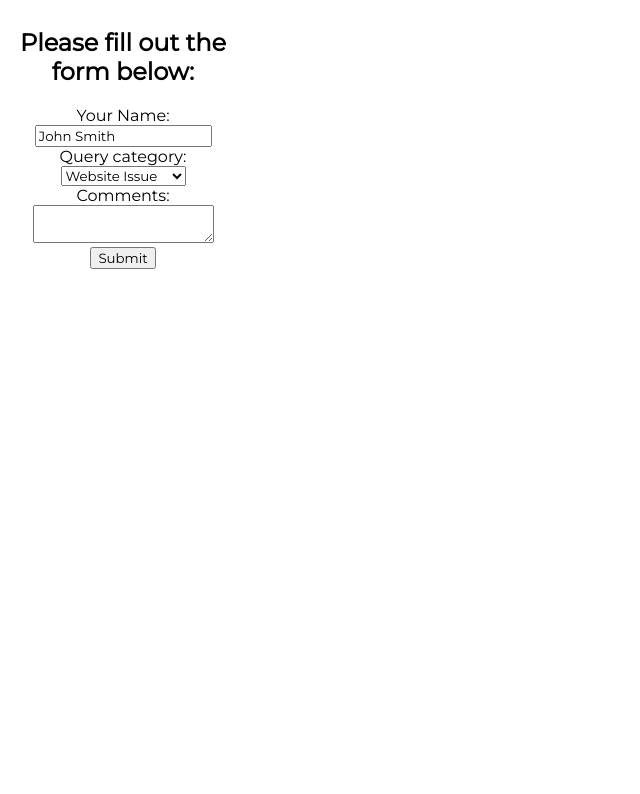
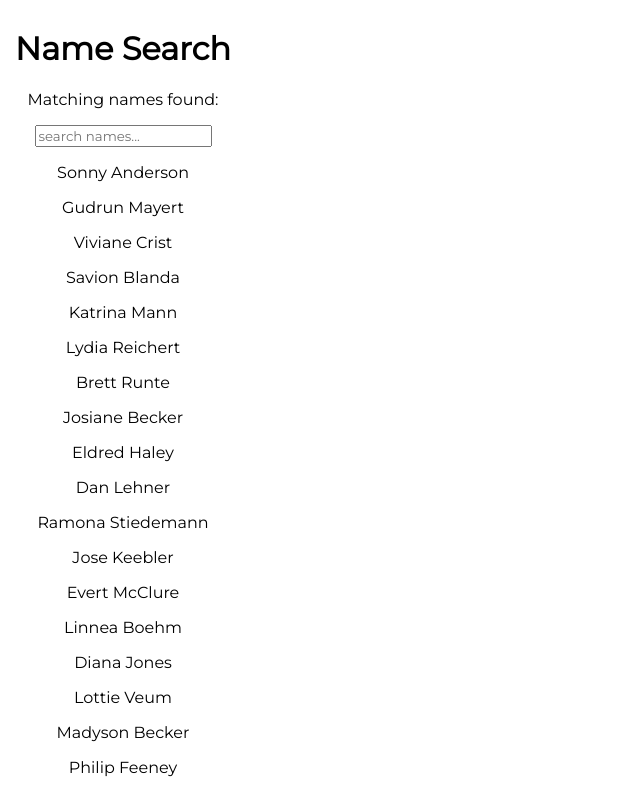
Before and after one commit to patthoege/funtional-component-css-challenge, a React (Create React App) app in the folder my-app/: page / in a window 1280 px wide. Shown: the top 794 px of the page, without its empty margins (0-640 px from the left). Built offline with nearby package versions, Linux system fonts and the light colour scheme.

Commit message:
how to filter search bar

```diff
--- a/my-app/src/App.js
+++ b/my-app/src/App.js
@@ -1,4 +1,5 @@
 import css from './App.module.css';
+import SearchBar from './components/SearchBar';
 // import EventClass from './components/EventClass';
 // import EventsFunctional from './components/EventsFunctional';
 // import Sidebar from './components/Sidebar';
@@ -14,7 +15,7 @@
 // import RenderingLists from './components/RenderingLists';
 // import Content from './components/Content'
 // import ControlledForm from './components/ControlledForm';
-import UncontrolledForm from './components/UncontrolledForm';
+// import UncontrolledForm from './components/UncontrolledForm';
 // import Clock from "./components/Clock";
 // import LifeCyclesCDM from "./components/LifeCyclesCDM";
 // import LifeCyclesCDU from "./components/LifeCyclesCDU";
@@ -44,7 +45,8 @@
       {/* <LifeCyclesCDU /> */}
       {/* <LifeCyclesCWU /> */}
       {/* <ControlledForm /> */}
-      <UncontrolledForm />
+      {/* <UncontrolledForm /> */}
+      <SearchBar />
     </div>
   );
 }
--- /dev/null
+++ b/my-app/src/components/SearchBar.js
@@ -0,0 +1,44 @@
+import React, { Component } from 'react'
+import importedNames from '../names'
+
+export class SearchBar extends Component {
+    constructor(props) {
+      super(props)
+
+      this.state = {
+          names : importedNames
+      }
+    }
+    handleChange = (event) => {
+        const inputText = event.target.value.toLowerCase()
+        console.log(inputText)
+        const filteredNames = importedNames.filter(name => {
+          return name.toLowerCase().includes(inputText)
+      })
+      this.setState({
+        names: filteredNames
+    })
+    }
+  render() {
+    return (
+        <div>
+        <h1>Name Search</h1>
+        <p>Matching names found: {this.state.names.lenght}</p>
+        <form>
+            <input
+                onChange={(event) => this.handleChange(event)}
+                type="text"
+                placeholder="search names..."
+            />
+        </form>
+        <div style={{margin: 'auto'}}>
+           {this.state.names.map(name => {
+            return <p key={name}>{name}</p>
+           })}
+        </div>
+    </div>
+    )
+  }
+}
+
+export default SearchBar
--- /dev/null
+++ b/my-app/src/names.js
@@ -0,0 +1,103 @@
+const names = [
+    "Sonny Anderson",
+    "Gudrun Mayert",
+    "Viviane Crist",
+    "Savion Blanda",
+    "Katrina Mann",
+    "Lydia Reichert",
+    "Brett Runte",
+    "Josiane Becker",
+    "Eldred Haley",
+    "Dan Lehner",
+    "Ramona Stiedemann",
+    "Jose Keebler",
+    "Evert McClure",
+    "Linnea Boehm",
+    "Diana Jones",
+    "Lottie Veum",
+    "Madyson Becker",
+    "Philip Feeney",
+    "Kobe Kuhic",
+    "Jessica Wisoky",
+    "Kasey Auer",
+    "Arnoldo Sipes",
+    "Madisen Davis",
+    "Alex Swaniawski",
+    "Helene Jenkins",
+    "Leone Olson",
+    "Ola Lockman",
+    "Kaylie Mueller",
+    "Kitty Steuber",
+    "Ralph Mosciski",
+    "Zane Bradtke",
+    "Syble Torp",
+    "Luella Weimann",
+    "Rigoberto Dicki",
+    "Andre Gusikowski",
+    "Moshe Torphy",
+    "Rhoda Rosenbaum",
+    "Libby Spinka",
+    "Maeve Zieme",
+    "Sydney Gleichner",
+    "Jimmy Blick",
+    "Tara Casper",
+    "Cayla Upton",
+    "Keith Wyman",
+    "Derick Emmerich",
+    "Nia Waelchi",
+    "Armani Nienow",
+    "Keyon DuBuque",
+    "Keeley Doyle",
+    "Kristoffer Monahan",
+    "Brendon Orn",
+    "Brandy Romaguera",
+    "Lyda Hane",
+    "Lisandro Bauch",
+    "Oma Hirthe",
+    "Caleb Dicki",
+    "Sydney O'Kon",
+    "Missouri Greenholt",
+    "Kylie Green",
+    "Kiel Erdman",
+    "Anahi Balistreri",
+    "Rico Rippin",
+    "Ramiro Dach",
+    "Princess Bosco",
+    "Pink Stoltenberg",
+    "Adan Rau",
+    "Dessie Heller",
+    "Nyah Zulauf",
+    "Makayla Fisher",
+    "Neoma Stanton",
+    "Ebba Dooley",
+    "Rachel Denesik",
+    "Drew Crist",
+    "Wava Will",
+    "Loraine Macejkovic",
+    "Americo Mann",
+    "Jules Konopelski",
+    "Gloria Ankunding",
+    "Austin Wilderman",
+    "Sage Veum",
+    "Dorris Friesen",
+    "Wellington Klein",
+    "Asa Quitzon",
+    "Misty Schumm",
+    "Muhammad Bayer",
+    "Dante Ondricka",
+    "Lurline Kuvalis",
+    "Conner Herzog",
+    "Shanie Franecki",
+    "Lois Bednar",
+    "Carey Predovic",
+    "Adelbert Heidenreich",
+    "Romaine Jacobs",
+    "Jake Schuppe",
+    "Meta Parisian",
+    "Dillon Feest",
+    "Amanda O'Keefe",
+    "Kaitlyn O'Keefe",
+    "Earnest Jenkins",
+    "Reymundo Gleason"
+]
+export default names
```
